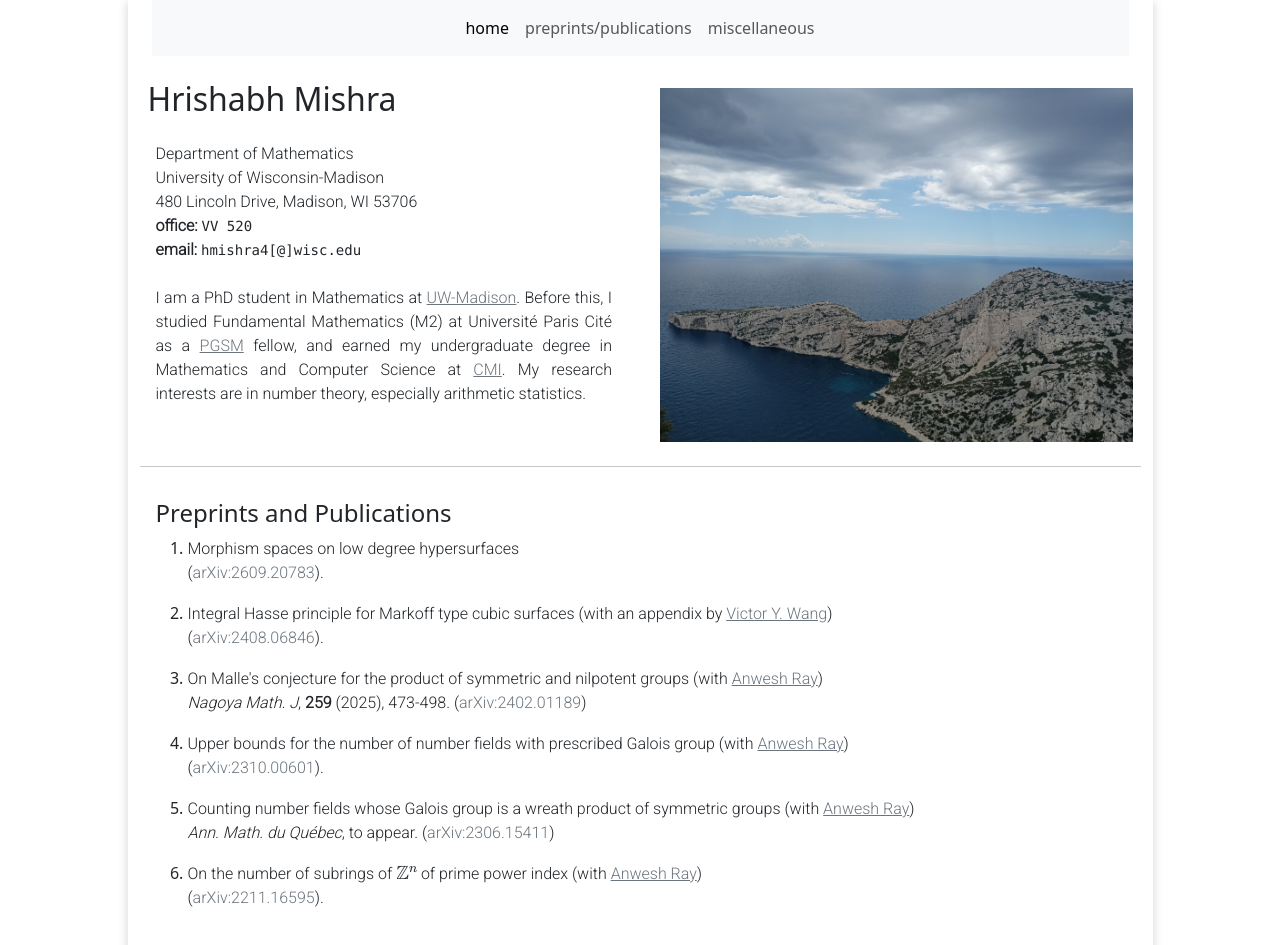
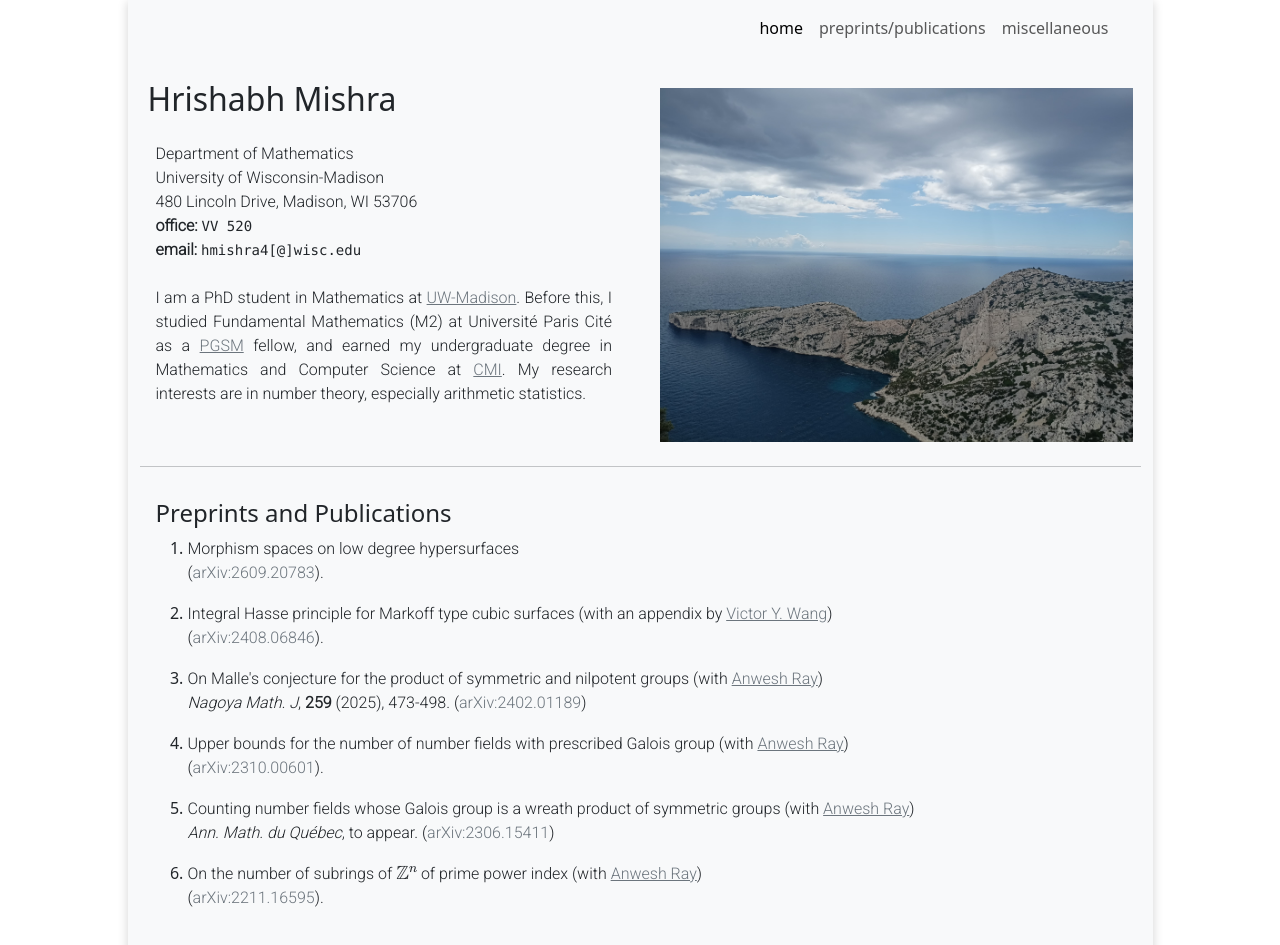
Before and after one commit to hrishabh-m/hrishabh-m.github.io, a plain HTML site: page index.html in a window 1280 px wide. Shown: the top 945 px of the page. Drawn offline with nearby package versions, Linux system fonts and the light colour scheme.

Commit message:
Update index.html

```diff
--- a/index.html
+++ b/index.html
@@ -43,7 +43,7 @@ pointer-events: none;
 </head>
 
 <body>
-<div class="container" id="main">
+<div class="container bg-body-tertiary" id="main">
   <div class="container">
   <nav class="navbar navbar-expand-lg bg-body-tertiary" data-bs-theme="light">
     <div class="container-fluid">
@@ -51,7 +51,7 @@ pointer-events: none;
       <span class="navbar-toggler-icon"></span>
     </button>
     <div class="collapse navbar-collapse" id="navbarText">
-      <ul class="navbar-nav me-auto mb-2 mb-lg-0 ms-auto">
+      <ul class="navbar-nav mb-2 mb-lg-0 ms-auto">
         <li class="nav-item">
           <a class="nav-link active" aria-current="page" href="#">home</a>
         </li>
```
